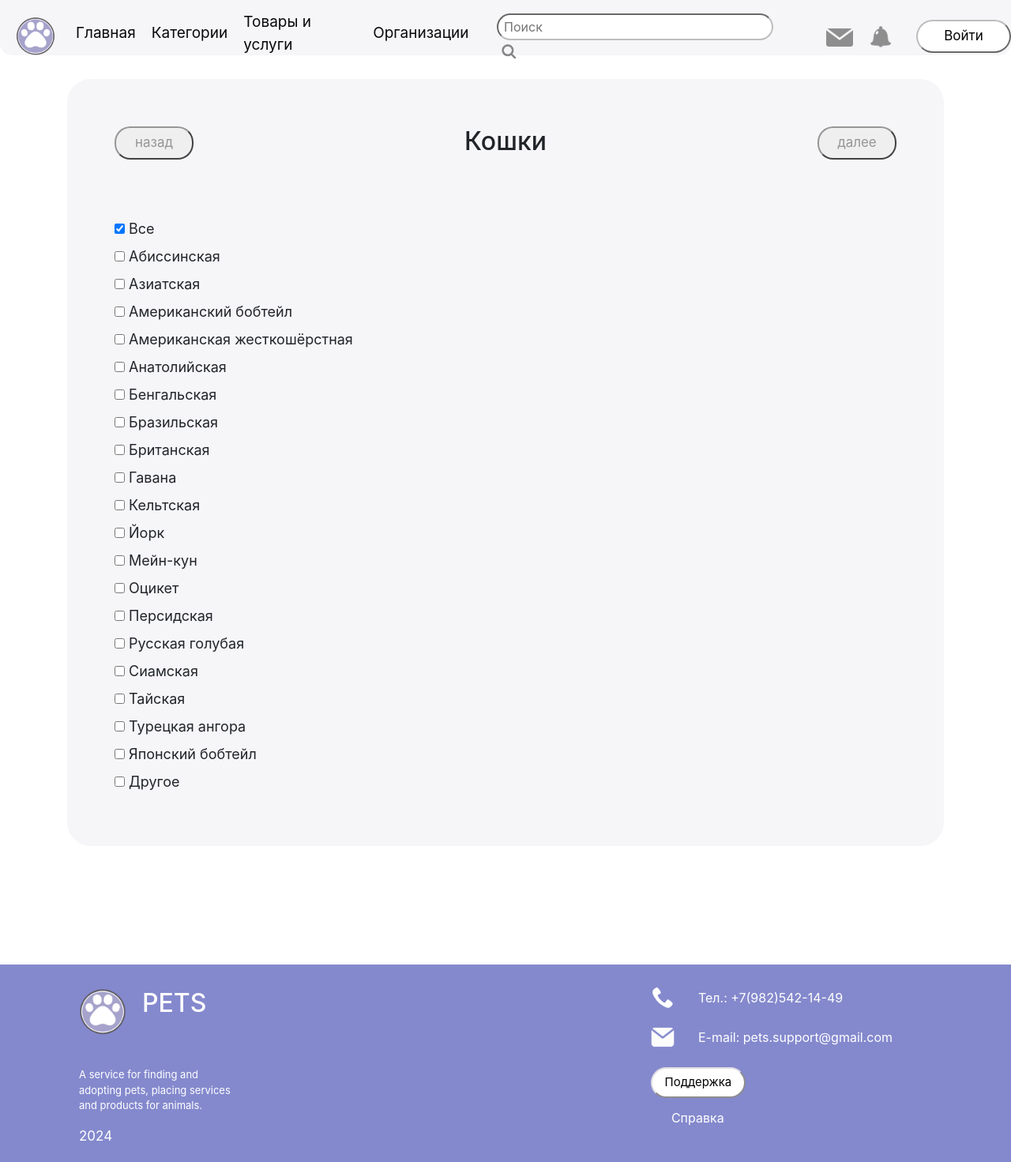
After one commit to alisa9969/PETS, a Flask app: page /category/cats in a window 1280 px wide. The commit adds this page. Shown: the whole page at 79% size. Run offline with Flask 3, Linux system fonts and the light colour scheme; some libraries are stand-ins or nearby versions.

Commit message:
Список подкатегорий

```diff
--- /dev/null
+++ b/category.json
@@ -0,0 +1,141 @@
+{
+  "cats": {
+    "types": [
+      "Абиссинская",
+      "Азиатская",
+      "Американский бобтейл",
+      "Американская жесткошёрстная",
+      "Анатолийская",
+      "Бенгальская",
+      "Бразильская",
+      "Британская",
+      "Гавана",
+      "Кельтская",
+      "Йорк",
+      "Мейн-кун",
+      "Оцикет",
+      "Персидская",
+      "Русская голубая",
+      "Сиамская",
+      "Тайская",
+      "Турецкая ангора",
+      "Японский бобтейл"
+    ],
+    "name": "Кошки"
+  },
+  "dogs": {
+    "types": [
+      "Английский бульдог",
+      "Бигль",
+      "Бишон-фризе",
+      "Бобтейл",
+      "Восточносибирская лайка",
+      "Далматин",
+      "Джек-рассел-терьер",
+      "Доберман",
+      "Йоркширский терьер",
+      "Лабрадор-ретривер",
+      "Мальтийская болонка",
+      "Мопс",
+      "Немецкая овчарка",
+      "Пудель",
+      "Ротвейлер",
+      "Самоедская собака",
+      "Такса",
+      "Французский бульдог",
+      "Чихуахуа",
+      "Шпиц"
+    ],
+    "name": "Собаки"
+  },
+  "waterfowl": {
+    "types": [
+      "Рыбки",
+      "Тритоны",
+      "Лягушки"
+    ],
+    "name": "Аквариумные"
+  },
+  "reptiles": {
+    "types": [
+      "Змеи",
+      "Ящерицы",
+      "Черепахи"
+    ],
+    "name": "Рептилии"
+  },
+  "insects": {
+    "types": [
+      "Бабочки",
+      "Богомолы",
+      "Жуки",
+      "Муравьи",
+      "Пчелы",
+      "Тараканы"
+    ],
+    "name": "Насекомые"
+  },
+  "birds": {
+    "types": [
+      "Голуби",
+      "Канарейки",
+      "Курицы",
+      "Попугаи",
+      "Совы",
+      "Соловьи"
+    ],
+    "name": "Птицы"
+  },
+  "rodents": {
+    "types": [
+      "Белки",
+      "Бурундуки",
+      "Кролики",
+      "Крысы",
+      "Морские свинки",
+      "Хомяки",
+      "Шиншилы"
+    ],
+    "name": "Грызуны"
+  },
+  "farm": {
+    "types": [
+      "Козы",
+      "Коровы",
+      "Лошади",
+      "Овцы",
+      "Птица",
+      "Свиньи"
+    ],
+    "name": "Ферма"
+  },
+  "exotic": {
+    "types": [
+      "Ежи",
+      "Еноты",
+      "Капибары",
+      "Крокодилы",
+      "Лимуры",
+      "Ласки",
+      "Лисы",
+      "Обезьяны",
+      "Сурикаты"
+    ],
+    "name": "Экзотические животные"
+  },
+  "arachnids": {
+    "types": [
+      "Пауки",
+      "Скорпионы"
+    ],
+    "name": "Паукообразные"
+  },
+  "shellfish": {
+    "types": [
+      "Крабы и раки",
+      "Креветки",
+      "Улитки"
+    ],
+    "name": "Моллюски"
+  }
+}
--- a/main.py
+++ b/main.py
@@ -4,6 +4,7 @@ from data.users import User
 from forms.user import RegisterForm
 from forms.login import LoginForm
 from flask_login import LoginManager, login_user, current_user
+import json
 
 app = Flask(__name__, static_folder="static")
 app.config['SECRET_KEY'] = 'pets.website_secret_key'
@@ -20,17 +21,28 @@ def load_user(user_id):
 @app.route('/')
 @app.route('/index')
 def index():
-    return render_template('index.html')
+    return render_template('index.html', title='Главная')
+
 
 @app.route('/category')
 def category():
-    return render_template('category.html')
+    return render_template('category.html', title='Категории')
+
+
+@app.route('/category/<types>')
+def subcategory(types):
+    f = open('category.json', encoding="utf8")
+    r = json.load(f)
+    if types in r:
+        m = r[f"{types}"]['types']
+        name = r[f"{types}"]['name']
+        return render_template('subcategory.html', title=str(types), name=name, types=m)
 
 @app.route('/profile')
 def profile():
     if current_user.is_authenticated:
-        return render_template('profile.html')
-    return render_template('autorization.html')
+        return render_template('profile.html', title='Профиль')
+    return render_template('autorization.html', title='Авторизация')
 
 
 @app.route('/login', methods=['GET', 'POST'])
--- a/static/css/style.css
+++ b/static/css/style.css
@@ -1,7 +1,6 @@
     /* footer, main, navigation */
 
 nav {
-    box-shadow: 0px 0px 7px 7px #e5e5e5;
     border-radius: 0px 0px 15px 15px;
     background-color: #f6f5f7;
     color: #e2d3ed;
@@ -37,12 +36,32 @@ nav div{
     align-items: center;
     display: flex;
 }
+.types_checkbox {
+    margin-left: 200px;
+    margin-bottom: 10px;
+    font-size: 20px;
+}
 .category div:hover{
     transform: scale(1.1);
     transition: 0.7s;
 }
 .category{
     display: flex;
+}
+.subcategory{
+    display: block;
+    text-align: start;
+    font-size: 18px;
+    border-radius: 30px;
+    background: #f6f5f7;
+    padding: 60px;
+}
+.sb{
+    display: block;
+    margin-top: 70px;
+
+    width: 750px;
+    text-align: start;
 }
 .geo{
     width: 500px;
@@ -73,7 +92,6 @@ nav div{
     margin-top: 40px;
 }
 .main_div {
-    box-shadow: 5px 5px 0px 0px #e5e5e5;
     border-radius: 20px;
     margin-top: 15px;
     background-color: #fff;
@@ -95,7 +113,6 @@ nav div{
     display: block;
     padding: 30px;
     margin-top: 30px;
-    box-shadow: 5px 5px 0px 0px #e5e5e5;
 }
 .account{
     border-radius: 20px;
@@ -103,11 +120,9 @@ nav div{
     padding: 60px;
     display: block;
     margin-top: 30px;
-    box-shadow: 5px 5px 0px 0px #e5e5e5;
 }
 .content{
     border-radius: 20px;
-    box-shadow: 5px 5px 0px 0px #e5e5e5;
     background-color: #f6f5f7;
     display: block;
     padding: 15px;
@@ -135,10 +150,8 @@ nav div{
     list-style-type: none;
     display: none;
     transform-origin: 0 0;
-    border-radius: 0px 10px 10px 5px;
 }
 .submenu li:hover{
-    border-radius: 0px 10px 10px 5px;
     background: #9595D0;
 }
 .li2:hover .submenu{
@@ -156,6 +169,7 @@ nav div{
     text-decoration: none;
     color: #5B5BCD;
 }
+
 .geo a{
     font-size: 20px;
     color: #282829;
@@ -278,6 +292,18 @@ nav div{
 .b_login:hover{
     background: #8F8FD6;
 }
+.back{
+    color: #969696;
+    padding: 6px;
+    font-size: 17px;
+    width: 100px;
+    border-color: #969696;
+    border-radius: 20px;
+}
+.back:hover{
+    color: #8D8DCE;
+    border-color: #8D8DCE;
+}
 .butt2 {
     color: #fff;
     background: #8F8FD6;
@@ -288,7 +314,6 @@ nav div{
     padding: 6px;
     width: 200px;
 }
-
 .butt2:hover{
     transform: scale(1.05);
     transition: 0.5s;
--- a/templates/index.html
+++ b/templates/index.html
@@ -9,9 +9,7 @@
         <button class="butt">Собаки</button>
         <button class="butt">Грызуны</button>
         <button class="butt">Птицы</button>
-        <button class="butt">Рыбы</button>
         <button class="butt">Рептилии</button>
-        <button class="butt">Насекомые</button>
         <button class="butt">Другое</button>
     </div>
     <div class="buttons">
--- /dev/null
+++ b/templates/subcategory.html
@@ -0,0 +1,29 @@
+{% extends "base.html" %}
+
+{% block content %}
+<div class="subcategory">
+    <div style="display: flex; justify-content: space-between">
+    <a href="/category">
+        <button class="back">назад</button>
+    </a>
+    <h2>{{ name }}</h2>
+    <a href="/category">
+        <button class="back">далее</button>
+    </a>
+    </div>
+    <div class="sb">
+        <div>
+            <input type="checkbox" id="all" name="all" checked/>
+            <label for="all">Все</label></div>
+        {% for i in types %}
+        <div>
+            <input type="checkbox" id=f'{{i}}' name=f'{{i}}'/>
+            <label for=f'{{i}}'>{{i}}</label>
+        </div>
+        {% endfor %}
+        <div>
+            <input type="checkbox" id="another" name="another"/>
+            <label for="another">Другое</label></div>
+    </div>
+</div>
+{% endblock %}
```
Also changed, not shown: templates/category.html (+22 -22 lines), templates/organizations.html (added, +10 -0 lines), 1 other file.
